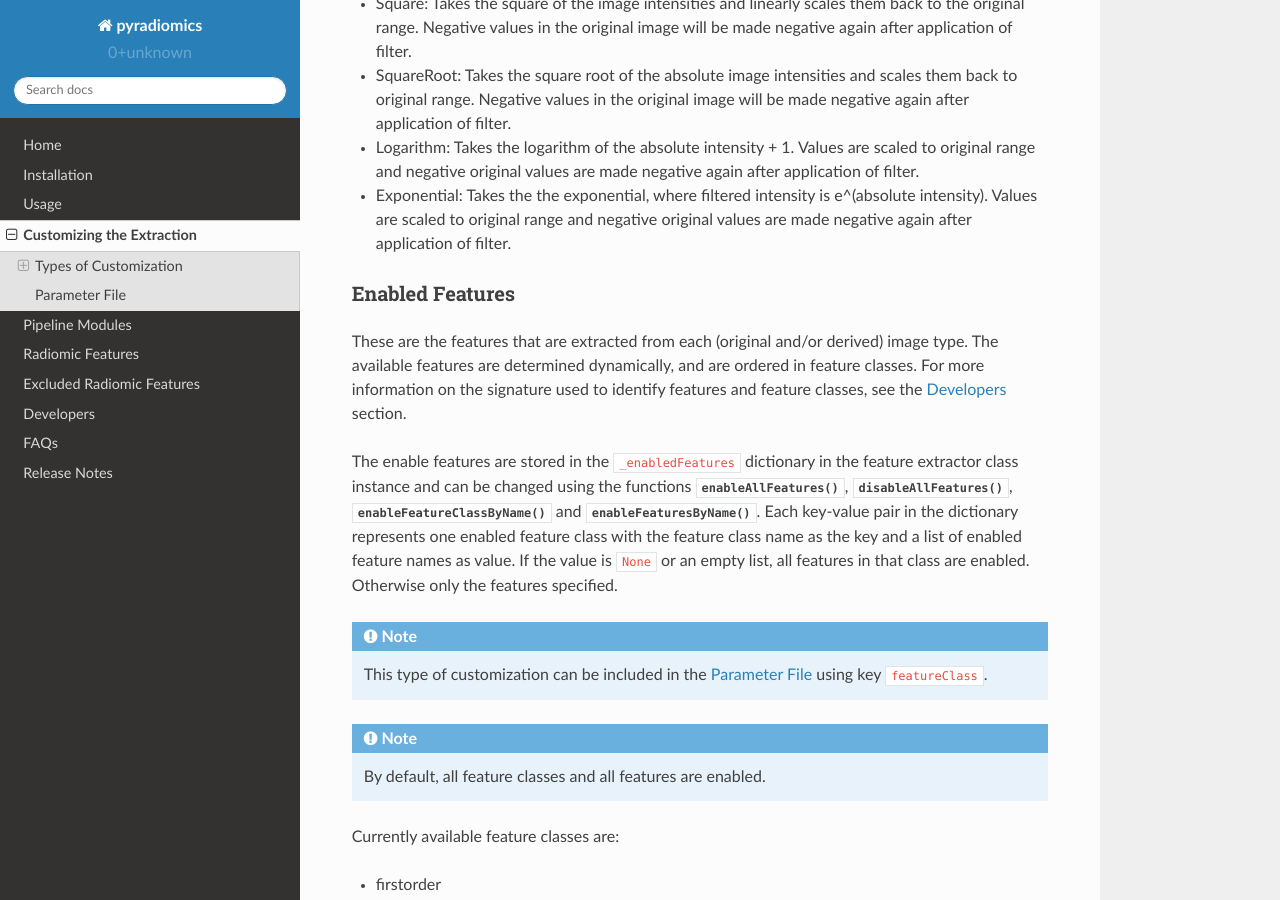
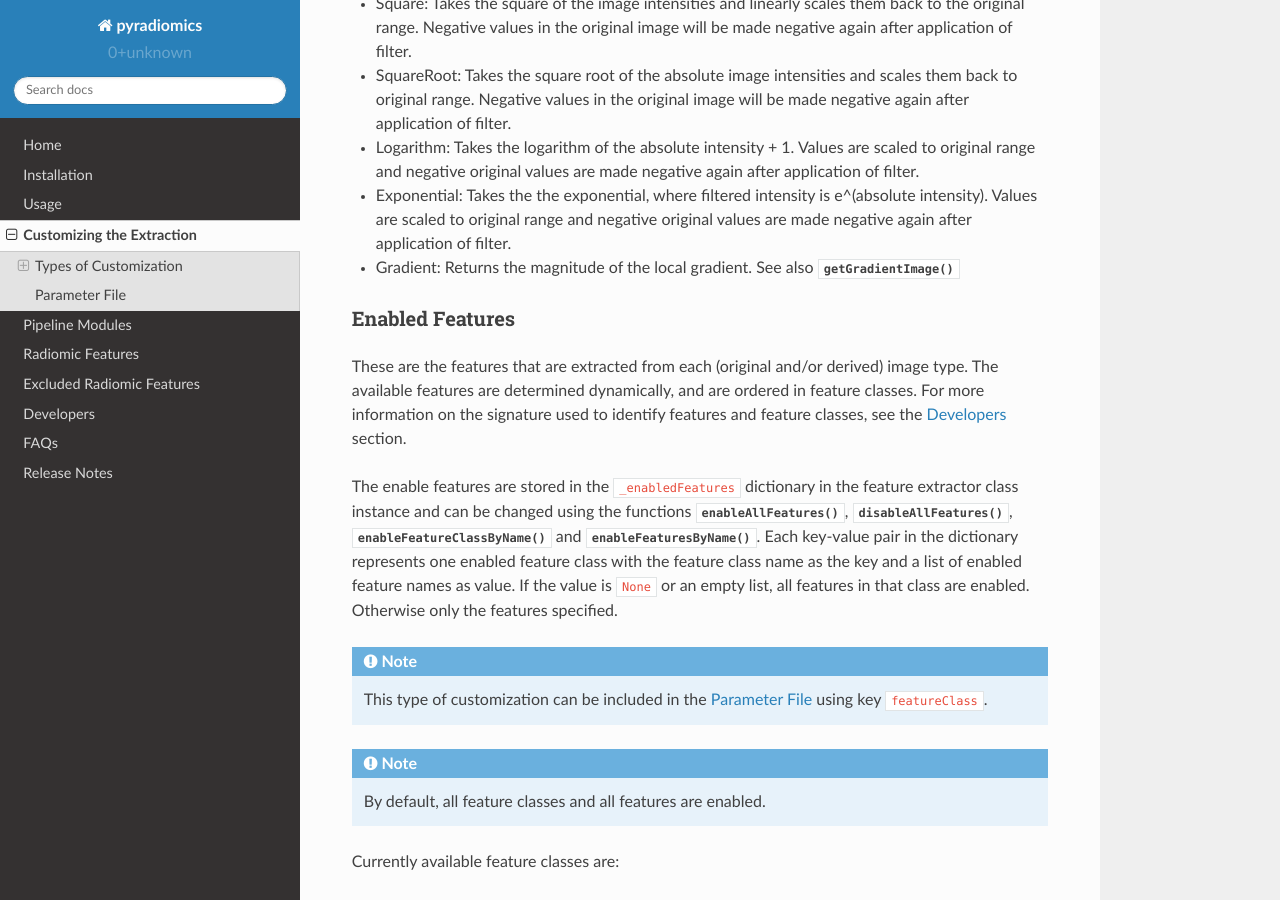
Before and after one commit to AIM-Harvard/pyradiomics, a Sphinx documentation site: the page built from docs/customization.rst, in a window 1280 px wide and 900 px high, scrolled down 1353 px. Built offline with Sphinx 7.4.7 and the Read the Docs theme 2.0.0, drawn with Linux system fonts in a browser that asks for light colours.

Commit message:
DOC: Add Gradient filter to documentation

```diff
--- a/docs/customization.rst
+++ b/docs/customization.rst
@@ -63,6 +63,7 @@ Currently available image types are:
   negative original values are made negative again after application of filter.
 - Exponential: Takes the the exponential, where filtered intensity is e^(absolute intensity). Values are
   scaled to original range and negative original values are made negative again after application of filter.
+- Gradient: Returns the magnitude of the local gradient. See also :py:func:`~radiomics.imageoperations.getGradientImage`
 
 .. _radiomics-feature-classes-label:
 
--- a/docs/index.rst
+++ b/docs/index.rst
@@ -82,6 +82,7 @@ Aside from the feature classes, there are also some built-in optional filters:
 * :py:func:`Square Root <radiomics.imageoperations.getSquareRootImage>`
 * :py:func:`Logarithm <radiomics.imageoperations.getLogarithmImage>`
 * :py:func:`Exponential <radiomics.imageoperations.getExponentialImage>`
+* :py:func:`Gradient <radiomics.imageoperations.getGradientImage>`
 
 For more information, see also :ref:`radiomics-imageoperations-label`.
 
```
